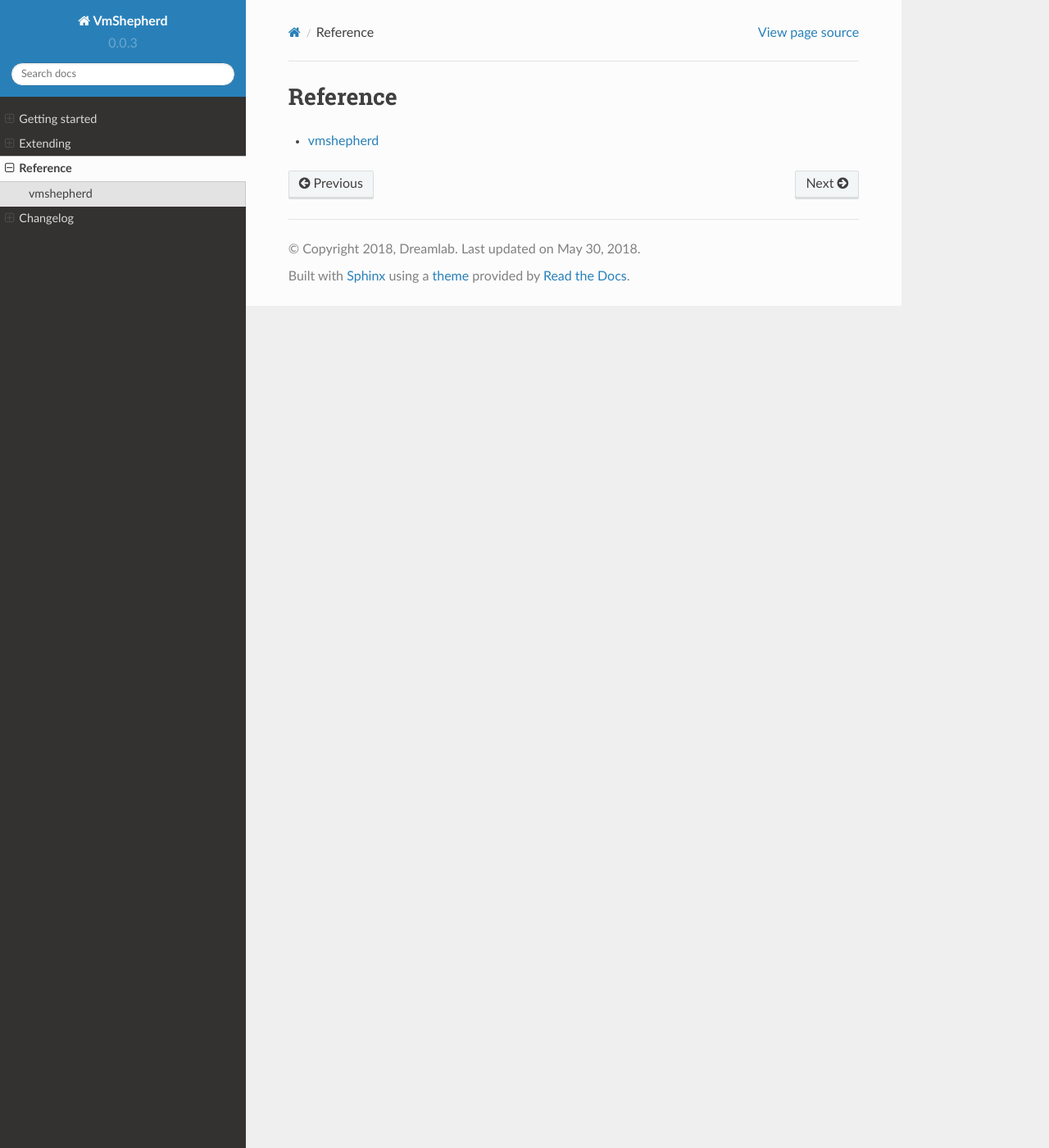
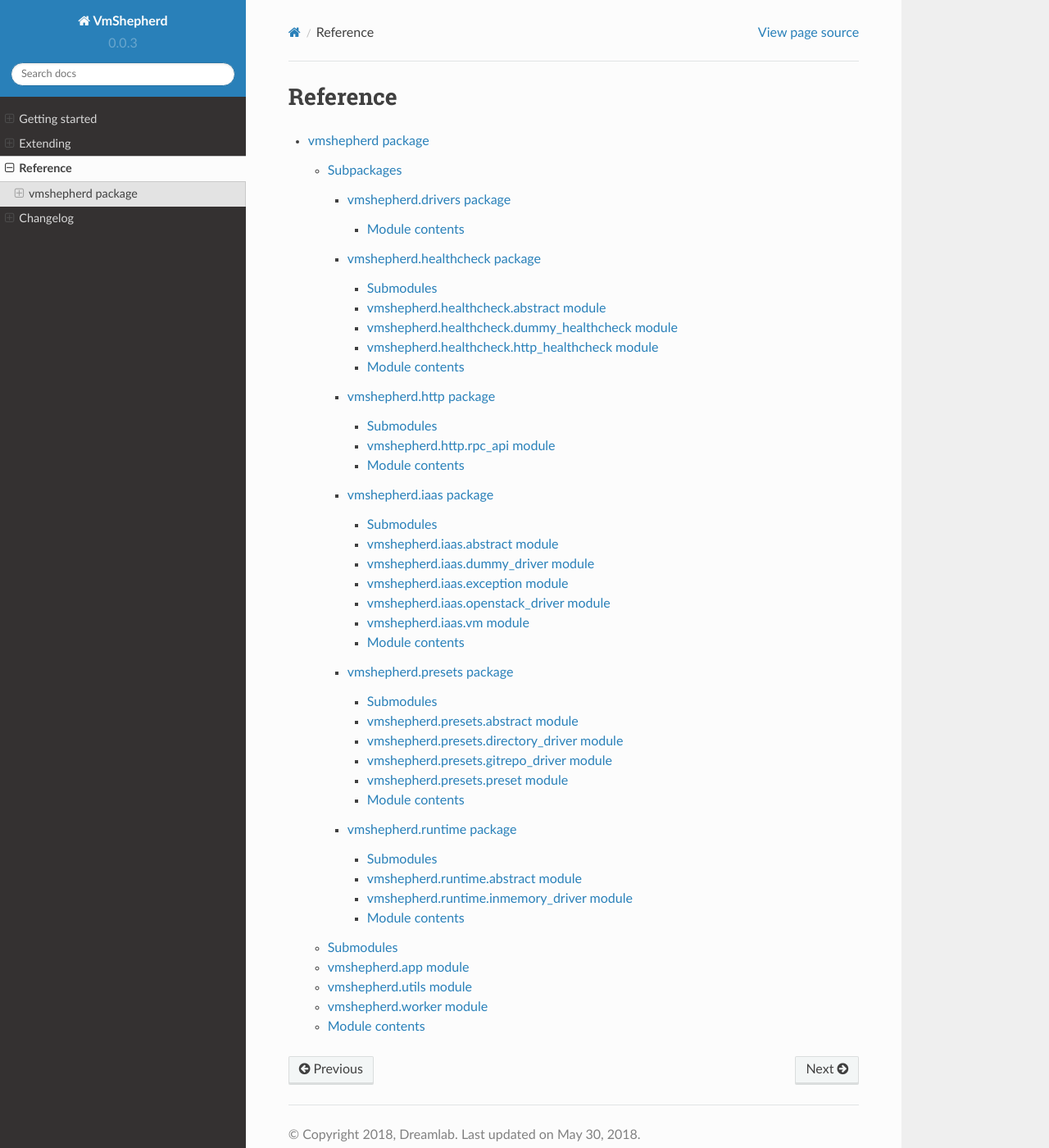
Before and after one commit to DreamLab/VmShepherd, a Sphinx documentation site: the page built from docs/reference/index.rst, in a window 1280 px wide and 1400 px high. Shown: the whole window at 82% size. Built offline with Sphinx 7.4.7 and the Read the Docs theme 2.0.0, drawn with Linux system fonts in a browser that asks for light colours.

Commit message:
reference autogenerate

```diff
--- a/docs/reference/index.rst
+++ b/docs/reference/index.rst
@@ -2,6 +2,6 @@
 =========
 
 .. toctree::
-    :glob:
+   :maxdepth: 4
 
-    vmshepherd*
+   vmshepherd
--- /dev/null
+++ b/docs/reference/vmshepherd.drivers.rst
@@ -0,0 +1,10 @@
+vmshepherd.drivers package
+==========================
+
+Module contents
+---------------
+
+.. automodule:: vmshepherd.drivers
+    :members:
+    :undoc-members:
+    :show-inheritance:
--- /dev/null
+++ b/docs/reference/vmshepherd.healthcheck.rst
@@ -0,0 +1,38 @@
+vmshepherd.healthcheck package
+==============================
+
+Submodules
+----------
+
+vmshepherd.healthcheck.abstract module
+--------------------------------------
+
+.. automodule:: vmshepherd.healthcheck.abstract
+    :members:
+    :undoc-members:
+    :show-inheritance:
+
+vmshepherd.healthcheck.dummy\_healthcheck module
+------------------------------------------------
+
+.. automodule:: vmshepherd.healthcheck.dummy_healthcheck
+    :members:
+    :undoc-members:
+    :show-inheritance:
+
+vmshepherd.healthcheck.http\_healthcheck module
+-----------------------------------------------
+
+.. automodule:: vmshepherd.healthcheck.http_healthcheck
+    :members:
+    :undoc-members:
+    :show-inheritance:
+
+
+Module contents
+---------------
+
+.. automodule:: vmshepherd.healthcheck
+    :members:
+    :undoc-members:
+    :show-inheritance:
--- /dev/null
+++ b/docs/reference/vmshepherd.http.rst
@@ -0,0 +1,22 @@
+vmshepherd.http package
+=======================
+
+Submodules
+----------
+
+vmshepherd.http.rpc\_api module
+-------------------------------
+
+.. automodule:: vmshepherd.http.rpc_api
+    :members:
+    :undoc-members:
+    :show-inheritance:
+
+
+Module contents
+---------------
+
+.. automodule:: vmshepherd.http
+    :members:
+    :undoc-members:
+    :show-inheritance:
--- /dev/null
+++ b/docs/reference/vmshepherd.iaas.rst
@@ -0,0 +1,54 @@
+vmshepherd.iaas package
+=======================
+
+Submodules
+----------
+
+vmshepherd.iaas.abstract module
+-------------------------------
+
+.. automodule:: vmshepherd.iaas.abstract
+    :members:
+    :undoc-members:
+    :show-inheritance:
+
+vmshepherd.iaas.dummy\_driver module
+------------------------------------
+
+.. automodule:: vmshepherd.iaas.dummy_driver
+    :members:
+    :undoc-members:
+    :show-inheritance:
+
+vmshepherd.iaas.exception module
+--------------------------------
+
+.. automodule:: vmshepherd.iaas.exception
+    :members:
+    :undoc-members:
+    :show-inheritance:
+
+vmshepherd.iaas.openstack\_driver module
+----------------------------------------
+
+.. automodule:: vmshepherd.iaas.openstack_driver
+    :members:
+    :undoc-members:
+    :show-inheritance:
+
+vmshepherd.iaas.vm module
+-------------------------
+
+.. automodule:: vmshepherd.iaas.vm
+    :members:
+    :undoc-members:
+    :show-inheritance:
+
+
+Module contents
+---------------
+
+.. automodule:: vmshepherd.iaas
+    :members:
+    :undoc-members:
+    :show-inheritance:
--- /dev/null
+++ b/docs/reference/vmshepherd.presets.rst
@@ -0,0 +1,46 @@
+vmshepherd.presets package
+==========================
+
+Submodules
+----------
+
+vmshepherd.presets.abstract module
+----------------------------------
+
+.. automodule:: vmshepherd.presets.abstract
+    :members:
+    :undoc-members:
+    :show-inheritance:
+
+vmshepherd.presets.directory\_driver module
+-------------------------------------------
+
+.. automodule:: vmshepherd.presets.directory_driver
+    :members:
+    :undoc-members:
+    :show-inheritance:
+
+vmshepherd.presets.gitrepo\_driver module
+-----------------------------------------
+
+.. automodule:: vmshepherd.presets.gitrepo_driver
+    :members:
+    :undoc-members:
+    :show-inheritance:
+
+vmshepherd.presets.preset module
+--------------------------------
+
+.. automodule:: vmshepherd.presets.preset
+    :members:
+    :undoc-members:
+    :show-inheritance:
+
+
+Module contents
+---------------
+
+.. automodule:: vmshepherd.presets
+    :members:
+    :undoc-members:
+    :show-inheritance:
--- a/docs/reference/vmshepherd.rst
+++ b/docs/reference/vmshepherd.rst
@@ -1,9 +1,50 @@
-vmshepherd
-==========
+vmshepherd package
+==================
 
-.. testsetup::
+Subpackages
+-----------
 
-    from vmshepherd import *
+.. toctree::
+
+    vmshepherd.drivers
+    vmshepherd.healthcheck
+    vmshepherd.http
+    vmshepherd.iaas
+    vmshepherd.presets
+    vmshepherd.runtime
+
+Submodules
+----------
+
+vmshepherd.app module
+---------------------
+
+.. automodule:: vmshepherd.app
+    :members:
+    :undoc-members:
+    :show-inheritance:
+
+vmshepherd.utils module
+-----------------------
+
+.. automodule:: vmshepherd.utils
+    :members:
+    :undoc-members:
+    :show-inheritance:
+
+vmshepherd.worker module
+------------------------
+
+.. automodule:: vmshepherd.worker
+    :members:
+    :undoc-members:
+    :show-inheritance:
+
+
+Module contents
+---------------
 
 .. automodule:: vmshepherd
     :members:
+    :undoc-members:
+    :show-inheritance:
--- /dev/null
+++ b/docs/reference/vmshepherd.runtime.rst
@@ -0,0 +1,30 @@
+vmshepherd.runtime package
+==========================
+
+Submodules
+----------
+
+vmshepherd.runtime.abstract module
+----------------------------------
+
+.. automodule:: vmshepherd.runtime.abstract
+    :members:
+    :undoc-members:
+    :show-inheritance:
+
+vmshepherd.runtime.inmemory\_driver module
+------------------------------------------
+
+.. automodule:: vmshepherd.runtime.inmemory_driver
+    :members:
+    :undoc-members:
+    :show-inheritance:
+
+
+Module contents
+---------------
+
+.. automodule:: vmshepherd.runtime
+    :members:
+    :undoc-members:
+    :show-inheritance:
```
